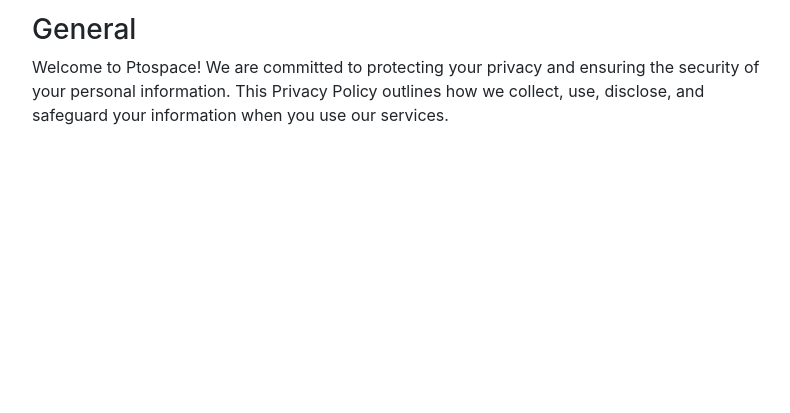
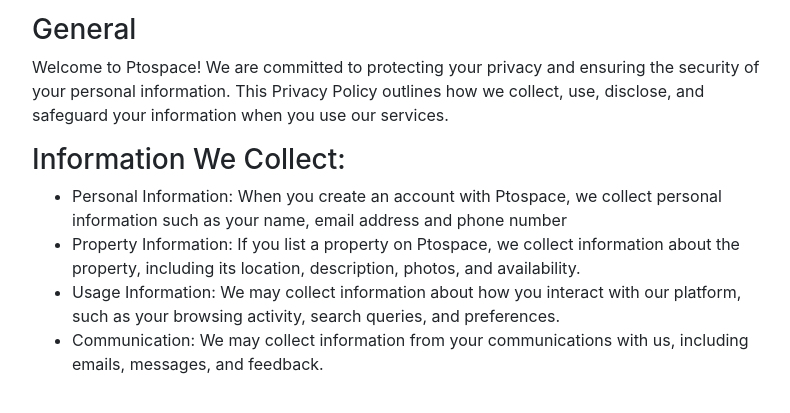
Before and after one commit to policies-privacy/pto, a plain HTML site: page index.html in a window 1280 px wide. Shown: the part 83-496 px from the top of the page, without its empty margins (243-1033 px from the left). Drawn offline with nearby package versions, Linux system fonts and the light colour scheme.

Commit message:
Updates 2/6/2024 index.html

```diff
--- a/index.html
+++ b/index.html
@@ -21,6 +21,16 @@
 
                 <h3>General</h3>
                 <p>Welcome to Ptospace! We are committed to protecting your privacy and ensuring the security of your personal information. This Privacy Policy outlines how we collect, use, disclose, and safeguard your information when you use our services.</p>
+
+                <h3>Information We Collect:</h3>
+                <ul>
+                    <li>Personal Information: When you create an account with Ptospace, we collect personal information such as your name, email address and phone number</li>
+                    <li>Property Information: If you list a property on Ptospace, we collect information about the property, including its location, description, photos, and availability.</li>
+                    <li>Usage Information: We may collect information about how you interact with our platform, such as your browsing activity, search queries, and preferences.</li>
+                    <li>Communication: We may collect information from your communications with us, including emails, messages, and feedback.</li>
+                </ul>
+
+
             </div>
         </div>
     </div>
```
